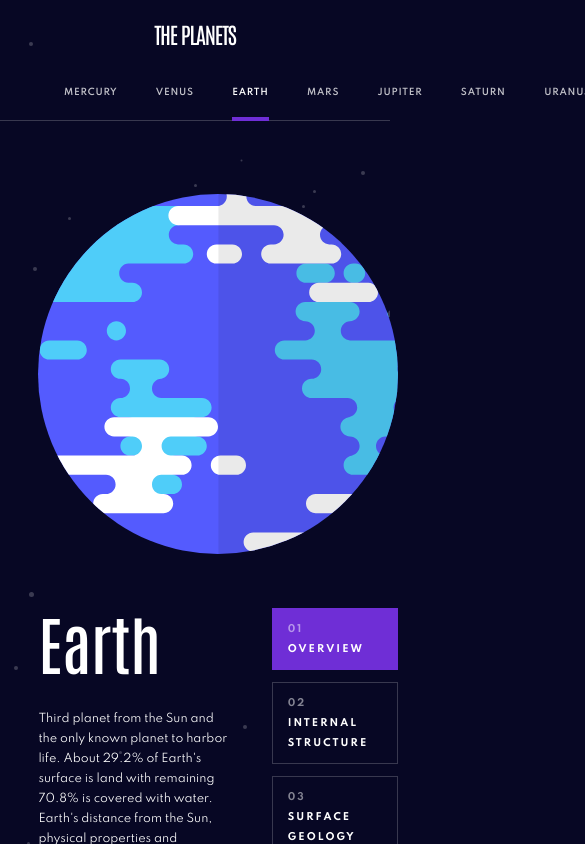
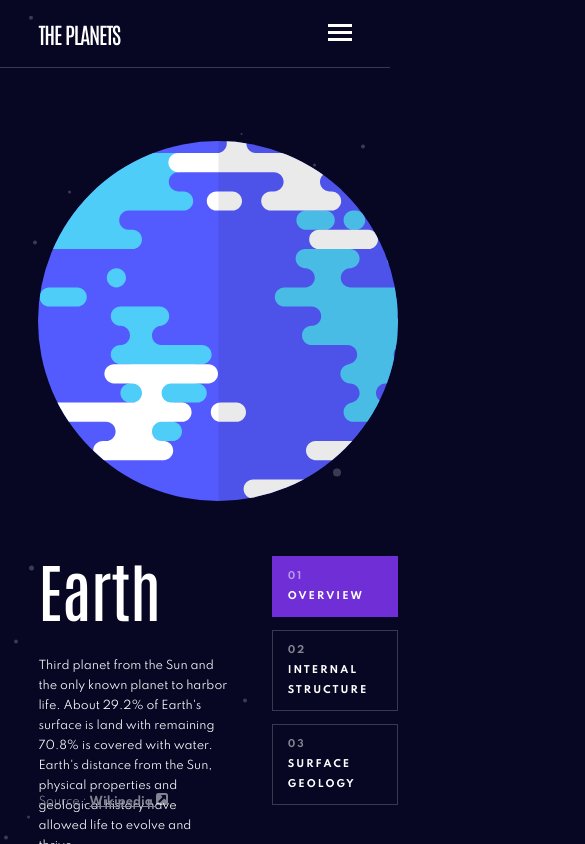
Before and after one commit to Euuphi/planet-facts, a React (Create React App) app: page /earth in a window 390 px wide. Shown: the top 844 px of the page, 585 px wide, since content can reach past the window. Built offline with nearby package versions, Linux system fonts and the light colour scheme.

Commit message:
Create toggle-able mobile navigation menu

```diff
--- a/src/components/Header.js
+++ b/src/components/Header.js
@@ -4,8 +4,11 @@ import styled from "styled-components";
 import colors from "styles/colors";
 // Medai Query
 import screen from "styles/screens";
+import useMediaQuery from "@mui/material/useMediaQuery";
 // Components
 import DesktopNav from "components/nav/DesktopNav";
+import MobileNav from "components/nav/MobileNav";
+import HamburgerMenu from "components/nav/HamburgerButton";
 
 const HeaderContainer = styled.header`
     border-bottom: 1px solid ${colors.shade};
@@ -14,10 +17,17 @@ const HeaderContainer = styled.header`
     justify-content: space-between;
     padding: 2.4rem 4.8rem;
 
+    position: relative; // To absolute position mobile navigaiton menu
+
     @media ${screen.laptopS} {
         flex-direction: column;
         gap: 4.8rem;
         padding: 2.4rem 8rem 2.8rem; //Adjust Nav anchor link padding to change active border
+    }
+
+    @media ${screen.tablet} {
+        flex-direction: row;
+        padding: 2.4rem 4.8rem;
     }
 `;
 
@@ -30,10 +40,11 @@ const Title = styled.span`
 `;
 
 const Header = () => {
+    const tablet = useMediaQuery(screen.tablet);
     return (
         <HeaderContainer>
             <Title>The Planets</Title>
-            <DesktopNav />
+            {tablet ? <MobileNav /> : <DesktopNav />}
         </HeaderContainer>
     );
 };
--- /dev/null
+++ b/src/components/nav/HamburgerButton.js
@@ -0,0 +1,19 @@
+import React from "react";
+import styled from "styled-components";
+// Images
+import hamburgerIcon from "images/icon-hamburger.svg";
+
+const MenuButton = styled.button`
+    background-color: transparent;
+    border: none;
+`;
+
+const HamburgerButton = ({ onClick }) => {
+    return (
+        <MenuButton onClick={onClick}>
+            <img src={hamburgerIcon} alt="Navigation menu icon" />
+        </MenuButton>
+    );
+};
+
+export default HamburgerButton;
--- /dev/null
+++ b/src/components/nav/MobileNav.js
@@ -0,0 +1,36 @@
+import React, { useState } from "react";
+import styled from "styled-components";
+// Theme
+import colors from "styles/colors";
+import HamburgerButton from "./HamburgerButton";
+
+const Nav = styled.nav`
+    background-color: ${colors.main};
+    height: 100vh;
+    width: 100%;
+
+    position: absolute;
+    left: 0;
+    top: 8.5rem;
+    z-index: 9999;
+
+    visibility: ${({ menuToggle }) => menuToggle};
+`;
+
+const MobileNav = () => {
+    // Menu state
+    const [menu, setMenu] = useState("hidden");
+
+    const clickHandler = () => {
+        setMenu(menu === "hidden" ? "visible" : "hidden");
+    };
+
+    return (
+        <>
+            <HamburgerButton onClick={clickHandler} />
+            <Nav menuToggle={menu}>MobileNav</Nav>
+        </>
+    );
+};
+
+export default MobileNav;
```
